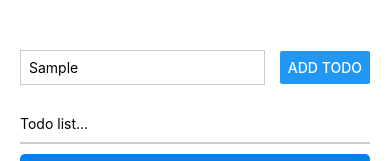
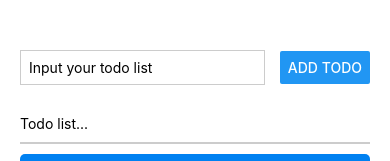
Before and after one commit to nguyenhuykhai/learn-react-native, a React Native app: screen / in a window 390 px wide. Both pictures are taken after typing "Sample" into the empty fields and a click on the button "ADD TODO". Shown: the top 161 px of the page. Built offline with nearby package versions, Linux system fonts and the light colour scheme.

Commit message:
🔖 LESSON 4
- Splitting Components
- Press -> Delete todo with id

```diff
--- a/App.js
+++ b/App.js
@@ -1,33 +1,29 @@
-import { StatusBar } from 'expo-status-bar';
 import { useState } from 'react';
 import { StyleSheet, Text, View, TextInput, Button, FlatList } from 'react-native';
+import ListTodo from './component/ListTodo';
+import InputTodo from './component/InputTodo';
 
 export default function App() {
   const [todo, setTodo] = useState([]);
-  const [enterText, setEnterText] = useState('');
 
-  function handleExterText(enterText) {
-    setEnterText(enterText);
+  function handleAddTodo(enterText) {
+    setTodo(todo => [...todo, { id: Math.random().toString(), text: enterText }]);
   }
 
-  function handleAddTodo() {
-    setTodo(todo => [...todo, { id: Math.random().toString(), text: enterText }]);
-    // setEnterText('');
+  function handleDeleteItem(id) {
+    setTodo(todo => {
+      return todo.filter(item => item.id !== id);
+    });
   }
 
   return (
     <View style={styles.container}>
-      <View style={styles.inputContainer}>
-        <TextInput style={{ width: '70%', padding: 8, marginRight: 2, borderWidth: 1, borderColor: '#cccccc' }} value={enterText} placeholder='Input your todo list' onChangeText={handleExterText} />
-        <Button title='Add Todo' onPress={handleAddTodo} />
-      </View>
+      <InputTodo onAddTodo={handleAddTodo} />
       <View style={styles.listContainer}>
         <Text style={{ paddingBottom: 10, borderBottomWidth: 2, borderBottomColor: '#cccccc' }}>Todo list...</Text>
         <FlatList data={todo} renderItem={(itemData) => {
           return (
-            <View style={styles.itemTodo}>
-              <Text style={styles.itemText}>{itemData.item.text}</Text>
-            </View>
+            <ListTodo id={itemData.item.id} text={itemData.item.text} onDeleteTodo={handleDeleteItem}/>
           )
         }}
           alwaysBounceVertical={false}
@@ -45,25 +41,7 @@ const styles = StyleSheet.create({
     paddingTop: 50,
     paddingHorizontal: 20,
   },
-  inputContainer: {
-    flexDirection: 'row',
-    justifyContent: 'space-between',
-    alignContent: 'center',
-    alignItems: 'center',
-    width: '100%',
-    paddingBottom: 20,
-  },
   listContainer: {
     marginVertical: 10,
-  },
-  itemTodo: {
-    marginTop: 10,
-    padding: 10,
-    height: 44,
-    backgroundColor: '#0081f1',
-    borderRadius: 5,
-  },
-  itemText: {
-    color: '#ffffff',
   }
 });
--- /dev/null
+++ b/component/InputTodo.js
@@ -0,0 +1,35 @@
+import { useState } from "react"
+import { StyleSheet, View, TextInput, Button } from "react-native"
+
+export default function InputTodo(props) {
+    const [enterText, setEnterText] = useState('');
+
+    // Handle add new todo
+    function handleAddTodo() {
+        props.onAddTodo(enterText);
+        setEnterText('');
+    }
+
+    // Two-way binding
+    function handleExterText(enterText) {
+        setEnterText(enterText);
+    }
+
+    return (
+        <View style={styles.inputContainer}>
+            <TextInput style={{ width: '70%', padding: 8, marginRight: 2, borderWidth: 1, borderColor: '#cccccc' }} value={enterText} placeholder='Input your todo list' onChangeText={handleExterText} />
+            <Button title='Add Todo' onPress={handleAddTodo} />
+        </View>
+    )
+}
+
+const styles = StyleSheet.create({
+    inputContainer: {
+        flexDirection: 'row',
+        justifyContent: 'space-between',
+        alignContent: 'center',
+        alignItems: 'center',
+        width: '100%',
+        paddingBottom: 20,
+    }
+})
--- /dev/null
+++ b/component/ListTodo.js
@@ -0,0 +1,24 @@
+import { StyleSheet, Text, View, Pressable } from 'react-native';
+
+export default function ListTodo(props) {
+    return (
+        <Pressable onPress={props.onDeleteTodo.bind(this, props.id)}>
+            <View style={styles.itemTodo}>
+                <Text style={styles.itemText}>{props.text}</Text>
+            </View>
+        </Pressable>
+    )
+}
+
+const styles = StyleSheet.create({
+    itemTodo: {
+        marginTop: 10,
+        padding: 10,
+        height: 44,
+        backgroundColor: '#0081f1',
+        borderRadius: 5,
+    },
+    itemText: {
+        color: '#ffffff',
+    }
+});
```
